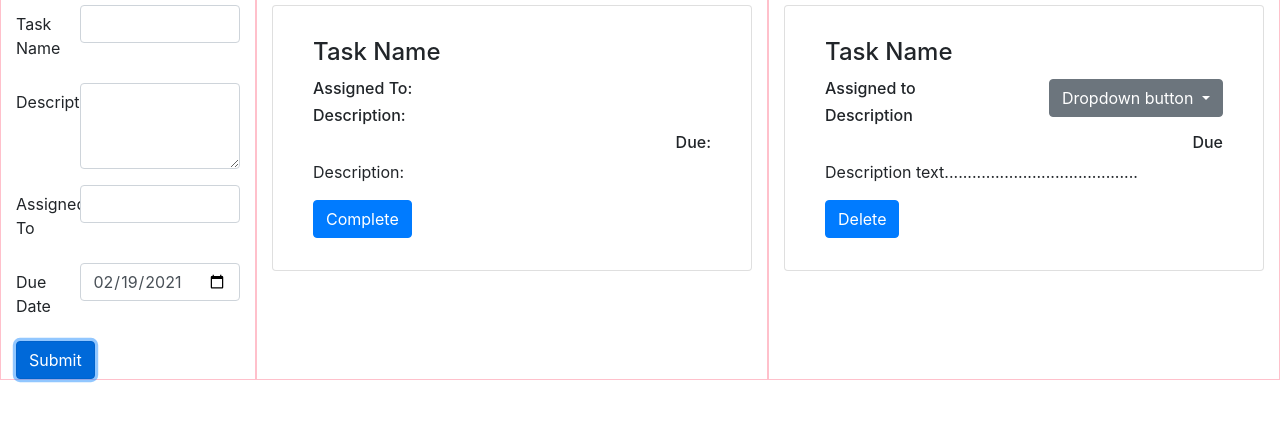
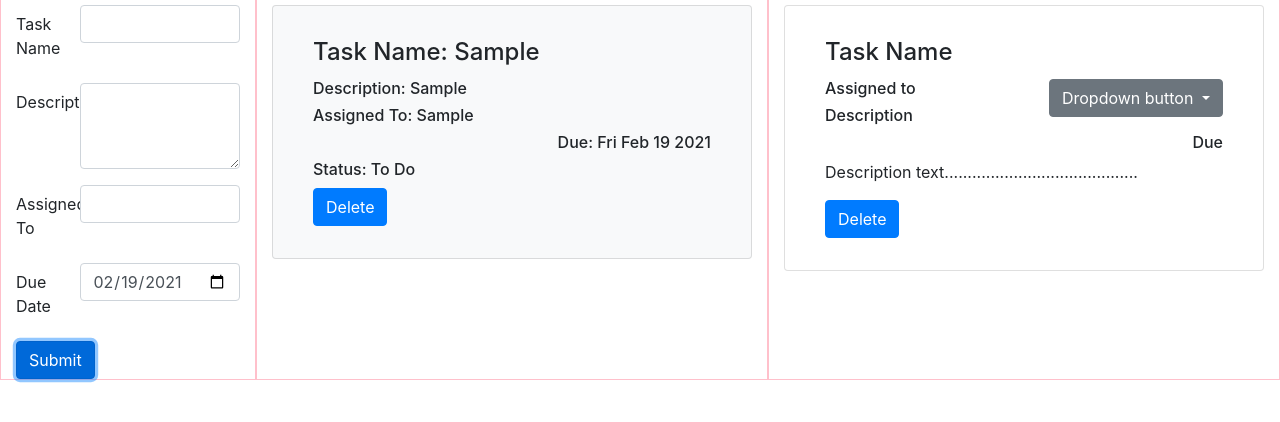
Before and after one commit to jjliem/jwd-final-project-CST-1, a plain HTML site: page index.html in a window 1280 px wide. Both pictures are taken after typing "Sample", "Sample", "Sample" into the empty fields and a click on the input "Submit". Shown: the part 52-474 px from the top of the page. Drawn offline with nearby package versions, Linux system fonts and the light colour scheme.

Commit message:
adds render method

```diff
--- a/index.html
+++ b/index.html
@@ -26,7 +26,7 @@
 
         <h1>Add Tasks</h1>
 
-        <div class="alert alert-warning collapse" role="alert" id="warning">
+        <div class="alert alert-danger collapse" role="alert" id="warning">
           Make sure to fill out every field!
         </div>
 
@@ -70,7 +70,8 @@
 
       <div class="col-sm">
         <h1>To Do Tasks</h1>
-        <ul class="list-group">
+        <ul class="list-group" id="task-list">
+
 
           <!--Card 1-->
 
--- a/js/index.js
+++ b/js/index.js
@@ -26,14 +26,17 @@ function submitFunction() {
     warning.style.display = 'none';
     taskManager.addTask(taskName, description, assign, dueDate);
 
-    const taskHtml = createTaskHtml(taskManager.tasks[0].name, taskManager.tasks[0].description, taskManager.tasks[0].assign, taskManager.tasks[0].dueDate, taskManager.tasks[0].status);
+    //  TESTING
+    console.log(taskManager.tasks);
+    //const taskHtml = createTaskHtml(taskManager.tasks[0].name, taskManager.tasks[0].description, taskManager.tasks[0].assign, taskManager.tasks[0].dueDate, taskManager.tasks[0].status);
+    //console.log(taskHtml);
 
-    //  TESTING
-    //console.log(taskManager.tasks);
-    console.log(taskHtml);
 
+    //  Resets input fields after submit
     document.getElementById("form").reset();
 
+    //  Render task list in html after submit
+    taskManager.render();
 
   } else {
     warning.style.display = 'block';
--- a/js/taskManager.js
+++ b/js/taskManager.js
@@ -1,6 +1,6 @@
 const createTaskHtml = (name, desc, assign, due, stat) => {
   const html = `
-  <li class="list-group-item card" style="width: 30rem;">
+  <li class="list-group-item bg-light card" style="width: 30rem;">
   <div class="card-body">
     <h4 class="card-title">Task Name: ${name}</h4>
     <!--Dropdown buttons-->
@@ -16,8 +16,8 @@ const createTaskHtml = (name, desc, assign, due, stat) => {
         <a class="dropdown-item" href="#">Complete</a>
       </div>
     </div> -->
+    <h6 class="card-assignment">Description: ${desc}</h6>
     <h6 class="card-assignment">Assigned To: ${assign}</h6>
-    <h6 class="card-assignment">Description: ${desc}</h6>
     <h6 class="card-assignment text-right">Due: ${due}</h6>
     <h6 class="card-assignment">Status: ${stat}</h6>
     <a href="#" class="btn btn-primary">Delete</a>
@@ -33,22 +33,33 @@ class TaskManager {
       this.currentId = currentId;
   }
     addTask(name, desc, assign, due, stat = 'To Do') {
-      this.currentId ++
-      const taskName = {
+      this.currentId ++;
+      const task = {
         name: name,
-        description: desc,
+        desc: desc,
         assign: assign,
-        dueDate: due,
-        status: stat
-      }
-      this.tasks.push(taskName);
+        due: due,
+        stat: stat
+      };
+      this.tasks.push(task);
     }
 
     render() {
       const tasksHtmlList = [];
-      tasksHtmlList.forEach(task => {
-        console.log(element)
+      this.tasks.forEach(task => {
+        //  Create Date object from due date input
+        const dueDate = new Date(task.due);
+        //  Format the date
+        const formattedDate = dueDate.toDateString();
+        //  Create HTML string for current task
+        const taskHtml = createTaskHtml(task.name, task.desc, task.assign, formattedDate, task.stat);
+        //  Push HTML string to array
+        tasksHtmlList.push(taskHtml);
       });
+      //  Join all array elemnts with new line in between
+      const taskHtml = tasksHtmlList.join('\n');
+      //  Find class=task-list in index.html and replace with our HTML string
+      document.getElementById("task-list").innerHTML = taskHtml;
     }
 }
 // TESTING
```
